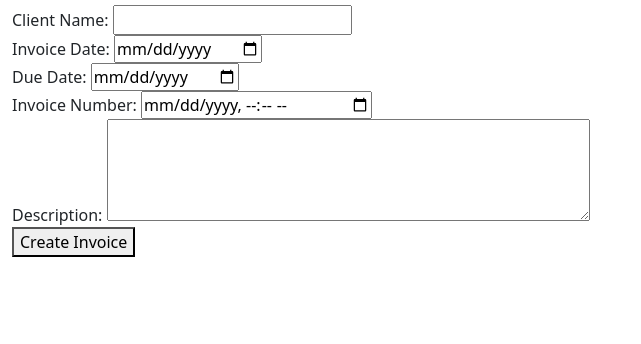
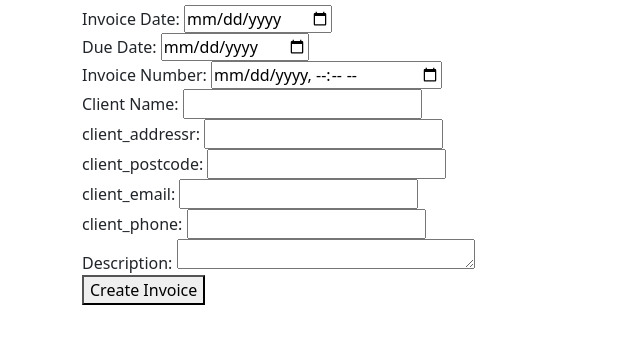
Before and after one commit to micrometre/flask-invoice, a Flask app: page /create in a window 1280 px wide. Shown: the part 110-454 px from the top of the page, without its empty margins (0-641 px from the left). Run offline with Flask 3, Linux system fonts and the light colour scheme; the visitor is signed in with stand-in values (Sample User, id 1); data comes from the database, SQL or seed files in the repository.

Commit message:
sorting ui

```diff
--- a/flaskr/invoice.py
+++ b/flaskr/invoice.py
@@ -34,7 +34,7 @@ def get_post(id ):
     post = (
         get_db()
         .execute(
-            "SELECT p.id, client_name, invoice_date, due_date, invoice_number, description"
+            "SELECT p.id, client_name, invoice_date, due_date, invoice_number, description, client_address, client_postcode, client_email, client_phone"
             " FROM invoices p JOIN user u ON p.author_id = u.id"
             " WHERE p.id = ?",
             (id,),
@@ -60,12 +60,15 @@ def create_invoice(id):
 @login_required
 def create():
     if request.method == "POST":
-        client_name = request.form.get('client_name')
         invoice_date = request.form.get('invoice_date')
         due_date = request.form.get('due_date')
         invoice_number = request.form.get('invoice_number')
         description = request.form.get('description')
-
+        client_name = request.form.get('client_name')
+        client_address = request.form.get('client_address')
+        client_postcode = request.form.get('client_postcode')
+        client_email = request.form.get('client_email')
+        client_phone = request.form.get('client_phone')
         error = None
         if not client_name:
             error = "Title is required."
@@ -75,8 +78,8 @@ def create():
         else:
             db = get_db()
             db.execute(
-                "INSERT INTO invoices (author_id, client_name, invoice_date, due_date, invoice_number, description) VALUES (?, ?, ?, ?, ?, ?)",
-                ( g.user["id"], client_name, invoice_date, due_date, invoice_number, description),
+                "INSERT INTO invoices (author_id, invoice_date, due_date, invoice_number, description,client_name, client_address, client_postcode, client_email, client_phone) VALUES (?, ?, ?, ?, ?, ?, ?, ?, ?, ?)",
+                ( g.user["id"], invoice_date, due_date, invoice_number, description, client_name, client_address, client_postcode, client_email, client_phone),
             )
             db.commit()
             return redirect(url_for("invoice.index"))
@@ -90,24 +93,21 @@ def create():
 def update(id):
     invoices = get_post(id)
     if request.method == "POST":
-        client_name = request.form.get('client_name')
         invoice_date = request.form.get('invoice_date')
         due_date = request.form.get('due_date')
         invoice_number = request.form.get('invoice_number')
         description = request.form.get('description')
+        client_name = request.form.get('client_name')
+        client_address = request.form.get('client_address')
+        client_postcode = request.form.get('client_postcode')
+        client_email = request.form.get('client_email')
+        client_phone = request.form.get('client_phone')
         if not client_name:
             flash = "Title is required."
         else:
-            invoices_dict = {
-                'client_name': client_name,
-                  'invoice_date': invoice_date,
-                    'due_date': due_date,
-                    'invoice_number': invoice_number,
-                    'description': description,
-                    }
             db = get_db()
             db.execute(
-                "UPDATE invoices SET client_name = ?, description = ? WHERE id = ?", (client_name, description, id)
+                "UPDATE invoices SET invoice_date = ?, due_date = ?, invoice_number = ?, client_name = ?, client_address = ?, client_postcode = ?, description = ? WHERE id = ?" , (invoice_date, due_date, invoice_number, client_name, client_address, client_postcode, description, id)
             )
             db.commit()
             return redirect(url_for("invoice.index"))
--- a/flaskr/schema.sql
+++ b/flaskr/schema.sql
@@ -2,9 +2,8 @@
 -- Drop any existing data and create empty tables.
 
 DROP TABLE IF EXISTS user;
-DROP TABLE IF EXISTS post;
-DROP TABLE IF EXISTS forms;
 DROP TABLE IF EXISTS invoices;
+DROP TABLE IF EXISTS providers;
 
 CREATE TABLE user (
   id INTEGER PRIMARY KEY AUTOINCREMENT,
@@ -17,10 +16,24 @@ CREATE TABLE invoices (
     id INTEGER PRIMARY KEY AUTOINCREMENT,
     author_id INTEGER NOT NULL,
     client_name TEXT NOT NULL,
+    client_address TEXT NOT NULL,
+    client_postcode TEXT NOT NULL,
+    client_email TEXT NOT NULL,
+    client_phone INTEGER NOT NULL,
     invoice_date TEXT NOT NULL,
     due_date TEXT NOT NULL,
     invoice_number TEXT,
     description TEXT,
     created TIMESTAMP NOT NULL DEFAULT CURRENT_TIMESTAMP
+);
 
+
+CREATE TABLE providers (
+  id INTEGER PRIMARY KEY AUTOINCREMENT,
+  provider_name TEXT NOT NULL,
+  provider_company_name TEXT NOT NULL,
+  provider_phone_number INTEGER ,
+  provider_email TEXT ,
+  provider_address TEXT ,
+  provider_postcode TEXT
 );
--- a/flaskr/templates/invoice/create.html
+++ b/flaskr/templates/invoice/create.html
@@ -1,18 +1,14 @@
 {% extends 'base.html' %}
 
 {% block header %}
-  <div class="container-fluid">
-      <h1 class="display-4">  {% block title %}New Invoice{% endblock %}</h1>
-  </div>
+<div class="container-fluid">
+  <h1 class="display-4"> {% block title %}New Invoice{% endblock %}</h1>
+</div>
 {% endblock %}
 
 {% block content %}
-<div class="container-fluid">
+<div class="container">
   <form method="POST">
-    <div>
-      <label for="client_name">Client Name:</label>
-      <input type="text" id="client_name" name="client_name" required>
-    </div>
 
     <div>
       <label for="invoice_date">Invoice Date:</label>
@@ -28,15 +24,44 @@
       <label for="invoice_number">Invoice Number:</label>
       <input type="datetime-local" id="invoice_number" name="invoice_number">
     </div>
+
+    <div>
+      <label for="client_name">Client Name:</label>
+      <input type="text" id="client_name" name="client_name" required>
+    </div>
+
+    <div>
+      <label for="client_address">client_addressr:</label>
+      <input type="text" id="client_address" name="client_address">
+    </div>
+
+    <div>
+      <label for="client_postcode">client_postcode:</label>
+      <input type="text" id="client_postcode" name="client_postcode">
+    </div>
+
+    <div>
+      <label for="client_email">client_email:</label>
+      <input type="text" id="client_email" name="client_email">
+    </div>
+    <div>
+      <label for="client_phone">client_phone:</label>
+      <input type="text" id="client_phone" name="client_phone">
+    </div>
+
+
+
     <div>
       <label for="description">Description:</label>
-      <textarea id="description" name="description" rows="4" cols="50"></textarea>
+      <textarea id="description" name="description" rows="1" cols="30"></textarea>
     </div>
 
     <button type="submit">Create Invoice</button>
 
   </form>
 
+
+
 </div>
 
 {% endblock %}
```
Also changed, not shown: flaskr/templates/invoice/update.html (+46 -23 lines).
